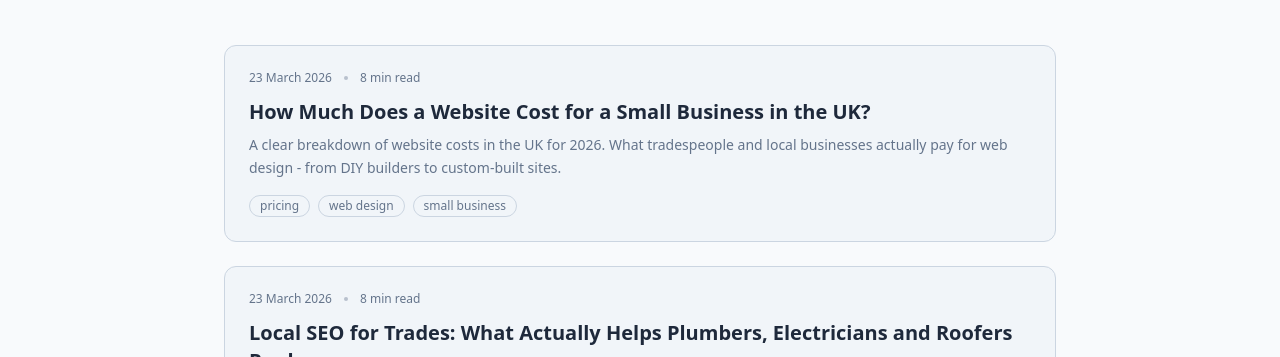
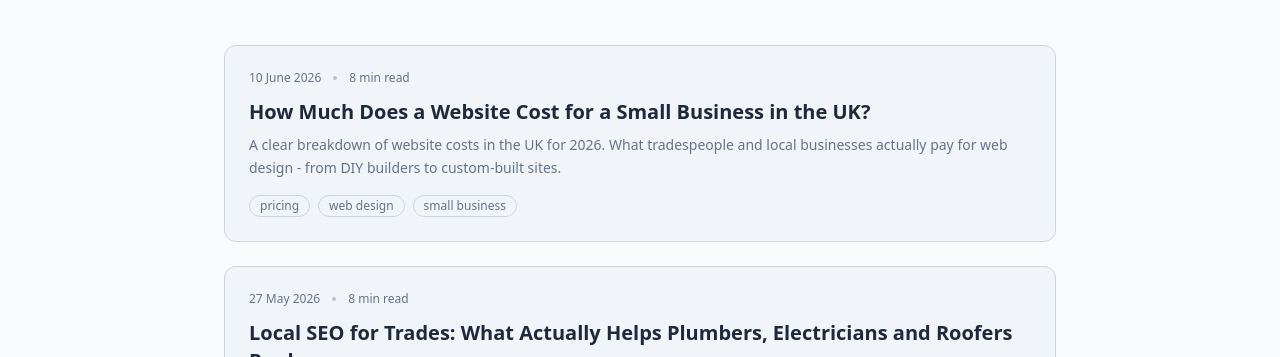
Before and after one commit to mwk900/northsummit-agency, a Next.js app: page /blog in a window 1280 px wide. Shown: the part 427-784 px from the top of the page. Built offline with nearby package versions, Linux system fonts and the light colour scheme; no server answers.

Commit message:
Blog Dates

```diff
--- a/next-sitemap.config.js
+++ b/next-sitemap.config.js
@@ -9,7 +9,7 @@ module.exports = {
       '/': '2026-03-23',
       '/about': '2026-03-23',
       '/audit': '2026-03-23',
-      '/blog': '2026-03-23',
+      '/blog': '2026-06-10',
       '/contact': '2026-03-23',
       '/faq': '2026-03-23',
       '/portfolio': '2026-03-23',
@@ -22,15 +22,15 @@ module.exports = {
       '/web-design-for-kitchen-and-bathroom-fitters': '2026-03-23',
       '/web-design-for-cleaners': '2026-03-23',
       '/web-design-nottingham': '2026-03-23',
-      '/blog/how-much-does-a-website-cost-uk': '2026-03-23',
-      '/blog/does-your-trade-business-need-a-website': '2026-03-23',
-      '/blog/wix-vs-custom-website-for-trades': '2026-03-23',
-      '/blog/website-not-getting-enquiries': '2026-03-23',
-      '/blog/what-makes-a-good-trades-website': '2026-03-23',
-      '/blog/why-mobile-friendly-website-matters': '2026-02-17',
-      '/blog/local-seo-for-trades': '2026-03-23',
-      '/blog/google-business-profile-for-trades': '2026-03-23',
-      '/blog/trade-website-examples': '2026-03-23',
+      '/blog/how-much-does-a-website-cost-uk': '2026-06-10',
+      '/blog/does-your-trade-business-need-a-website': '2026-04-15',
+      '/blog/wix-vs-custom-website-for-trades': '2026-04-01',
+      '/blog/website-not-getting-enquiries': '2026-03-18',
+      '/blog/what-makes-a-good-trades-website': '2026-03-04',
+      '/blog/why-mobile-friendly-website-matters': '2026-02-18',
+      '/blog/local-seo-for-trades': '2026-05-27',
+      '/blog/google-business-profile-for-trades': '2026-05-13',
+      '/blog/trade-website-examples': '2026-04-29',
     };
     const lastmod = routeLastMod[path]
       ? new Date(`${routeLastMod[path]}T00:00:00.000Z`).toISOString()
--- a/src/data/blog.ts
+++ b/src/data/blog.ts
@@ -16,8 +16,8 @@ export const blogPosts: BlogPost[] = [
     title: "How Much Does a Website Cost for a Small Business in the UK?",
     description:
       "A clear breakdown of website costs in the UK for 2026. What tradespeople and local businesses actually pay for web design - from DIY builders to custom-built sites.",
-    date: "2026-03-23",
-    dateModified: "2026-03-23",
+    date: "2026-06-10",
+    dateModified: "2026-06-10",
     readingTime: "8 min read",
     tags: ["pricing", "web design", "small business"],
     content: `If you run a trade or local service business in the UK and you have been searching for "how much does a website cost" - you have probably noticed that the answers vary wildly. Some agencies quote thousands. Some freelancers say a few hundred. And website builders like Wix advertise monthly plans starting at under twenty pounds.
@@ -178,8 +178,8 @@ Whatever you spend, make sure the site is mobile-friendly, has proper SEO founda
     title: "Does Your Trade Business Really Need a Website in 2026?",
     description:
       "97% of customers search online before hiring a tradesperson. Find out why plumbers, electricians, roofers, builders, and local businesses need a website - and what happens without one.",
-    date: "2026-03-16",
-    dateModified: "2026-03-23",
+    date: "2026-04-15",
+    dateModified: "2026-04-15",
     readingTime: "7 min read",
     tags: ["trades", "getting started", "local business"],
     content: `If you are a plumber, electrician, roofer, builder, landscaper, or any other tradesperson in the UK - you have probably asked yourself whether you actually need a website. You get work through word of mouth. You are busy enough. Maybe you have a Facebook page and that seems to do the job.
@@ -320,8 +320,8 @@ That is what turns a website from a cost into an investment that pays for itself
     title: "Wix vs Custom Website - Which Is Right for Your Trade Business?",
     description:
       "Comparing Wix, Squarespace, WordPress, and custom-built websites for UK tradespeople. Honest pros and cons to help you decide what works best for your business.",
-    date: "2026-03-09",
-    dateModified: "2026-03-23",
+    date: "2026-04-01",
+    dateModified: "2026-04-01",
     readingTime: "9 min read",
     tags: ["comparison", "web design", "trades"],
     content: `If you are a plumber, electrician, builder, roofer, or any other tradesperson in the UK looking to get a website - you have probably come across names like Wix, Squarespace, and WordPress. They all promise easy, affordable websites that you can build yourself.
@@ -472,8 +472,8 @@ Whatever you choose, make sure you own it, make sure it works on phones, and mak
     title: "Why Your Website Is Not Getting You Enquiries (And How to Fix It)",
     description:
       "Your website gets visitors but no phone calls or enquiries? Here are the most common reasons UK trade and local business websites fail to convert - and practical fixes for each.",
-    date: "2026-03-02",
-    dateModified: "2026-03-23",
+    date: "2026-03-18",
+    dateModified: "2026-03-18",
     readingTime: "8 min read",
     tags: ["conversion", "troubleshooting", "local business"],
     content: `You have a website. Maybe you paid good money for it. It looks decent enough. But the phone is not ringing. The contact form sits empty. Customers are not getting in touch through your site.
@@ -645,8 +645,8 @@ And if your current website is beyond saving - outdated, slow, not mobile-friend
     title: "What Makes a Good Trades Website? 7 Things Your Customers Are Looking For",
     description:
       "Find out what features a tradesman website needs to turn visitors into paying customers. A practical guide for plumbers, electricians, roofers, builders, and local service businesses in the UK.",
-    date: "2026-02-24",
-    dateModified: "2026-03-23",
+    date: "2026-03-04",
+    dateModified: "2026-03-04",
     readingTime: "7 min read",
     tags: ["web design", "trades", "conversion"],
     content: `When a potential customer lands on your website, they are not admiring the design. They are trying to answer a few simple questions as fast as possible:
@@ -806,7 +806,7 @@ If you want to see how those ideas translate into real page structures, browse o
     title: "Why a Mobile-Friendly Website Is Non-Negotiable for Local Businesses in 2026",
     description:
       "Over 70% of local searches happen on phones. If your website does not work on mobile, you are losing customers every single day. Here is why mobile matters and what to do about it.",
-    date: "2026-02-17",
+    date: "2026-02-18",
     readingTime: "8 min read",
     tags: ["mobile", "web design", "local SEO"],
     content: `Here is a number that should change how you think about your website: over 70% of people searching for local services in the UK are doing it on their phone. Not a laptop. Not a desktop. A phone.
@@ -967,8 +967,8 @@ If you tick every box, your mobile experience is solid. If you do not - now you
     title: "Local SEO for Trades: What Actually Helps Plumbers, Electricians and Roofers Rank",
     description:
       "A practical guide to local SEO for UK trades. Service pages, Google Business Profile, internal links, trust signals, and what actually helps plumbers, electricians, roofers, builders, and landscapers win more enquiries.",
-    date: "2026-03-23",
-    dateModified: "2026-03-23",
+    date: "2026-05-27",
+    dateModified: "2026-05-27",
     readingTime: "8 min read",
     tags: ["local SEO", "trades", "search"],
     content: `If you run a trade business in the UK and want more enquiries from Google, local SEO matters. But most advice on the topic is either too vague to use or too spammy to trust.
@@ -1120,8 +1120,8 @@ If you want help figuring out what to improve first, [request a free website aud
     title: "Google Business Profile for Trades: What UK Plumbers, Electricians and Roofers Need To Get Right",
     description:
       "How to improve a Google Business Profile for a UK trade business. Categories, service areas, photos, reviews, website links, and common mistakes for plumbers, electricians, roofers, builders, cleaners, and landscapers.",
-    date: "2026-03-23",
-    dateModified: "2026-03-23",
+    date: "2026-05-13",
+    dateModified: "2026-05-13",
     readingTime: "7 min read",
     tags: ["Google Business Profile", "local SEO", "trades"],
     content: `A Google Business Profile is one of the most important local SEO assets a trade business can have. When someone searches for a plumber, electrician, roofer, cleaner, or builder near them, the map pack often gets the first click.
@@ -1260,8 +1260,8 @@ If you want help spotting the weak points, [request a free website audit](/audit
     title: "Trade Website Examples: What A High-Converting Trades Website Should Include",
     description:
       "Trade website examples for plumbers, electricians, roofers, builders, landscapers, painters, kitchen and bathroom fitters, and cleaners. See what a high-converting trade website should include.",
-    date: "2026-03-23",
-    dateModified: "2026-03-23",
+    date: "2026-04-29",
+    dateModified: "2026-04-29",
     readingTime: "7 min read",
     tags: ["examples", "web design", "trades"],
     content: `If you search for trade website examples, you usually end up with two disappointing options: generic inspiration galleries with no commercial thinking behind them, or agency portfolios that tell you nothing about why the page structure works.
```
Also changed, not shown: 1 other file (tests, documents, lock files or other folders).
